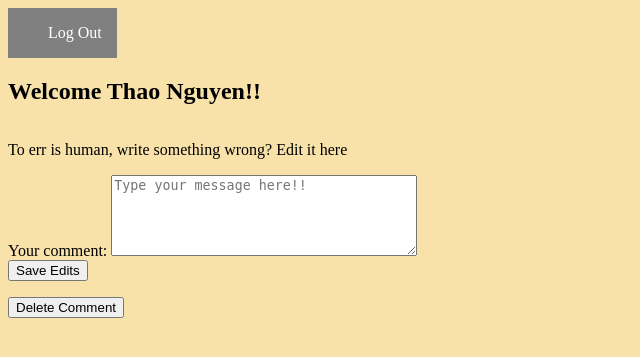
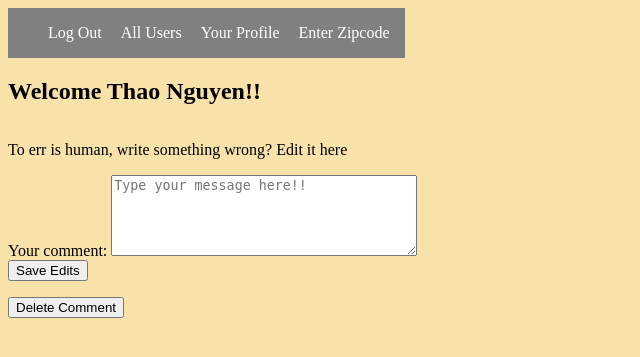
Before and after one commit to LongVu80/final_project, a Django app: template rateApp/templates/editComment.html in a window 1280 px wide. Shown: the top 357 px of the page, without its empty margins (0-640 px from the left). Run offline with Django 3.2, Linux system fonts and the light colour scheme; the template is opened without the code that fills it: values that come from a table or form of the project are taken from there, others are empty; data comes from the database, SQL or seed files in the repository; both versions use the stored data as it was after the commit.

Commit message:
update nav for edit comment and message html

```diff
--- a/rateApp/templates/editComment.html
+++ b/rateApp/templates/editComment.html
@@ -13,6 +13,9 @@
         <nav class="navbar">
           <ul>
             <li><a href="/logout">Log Out</a></li>
+            <li><a href="/users">All Users</a></li>
+            <li><a href="/profile/">Your Profile</a></li>
+            <li><a href="/zipcode/">Enter Zipcode</a></li>
           </ul>
         </nav>
     </header>
--- a/rateApp/templates/editMessage.html
+++ b/rateApp/templates/editMessage.html
@@ -12,6 +12,9 @@
         <nav class="navbar">
           <ul>
             <li><a href="/logout">Log Out</a></li>
+            <li><a href="/users">All Users</a></li>
+            <li><a href="/profile/">Your Profile</a></li>
+            <li><a href="/zipcode/">Enter Zipcode</a></li>
           </ul>
         </nav>
     </header>
```
Also changed, not shown: db.sqlite3.
